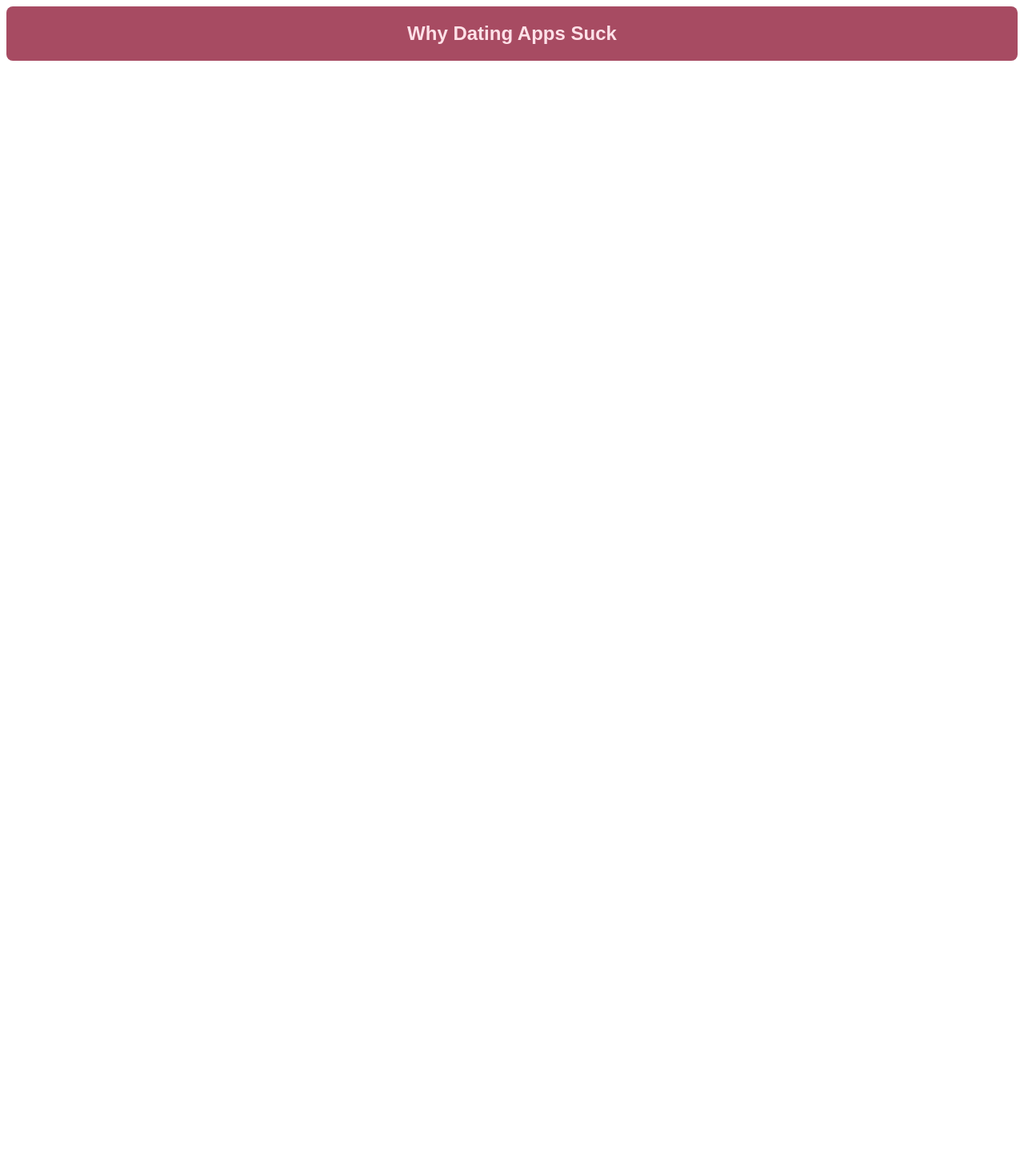
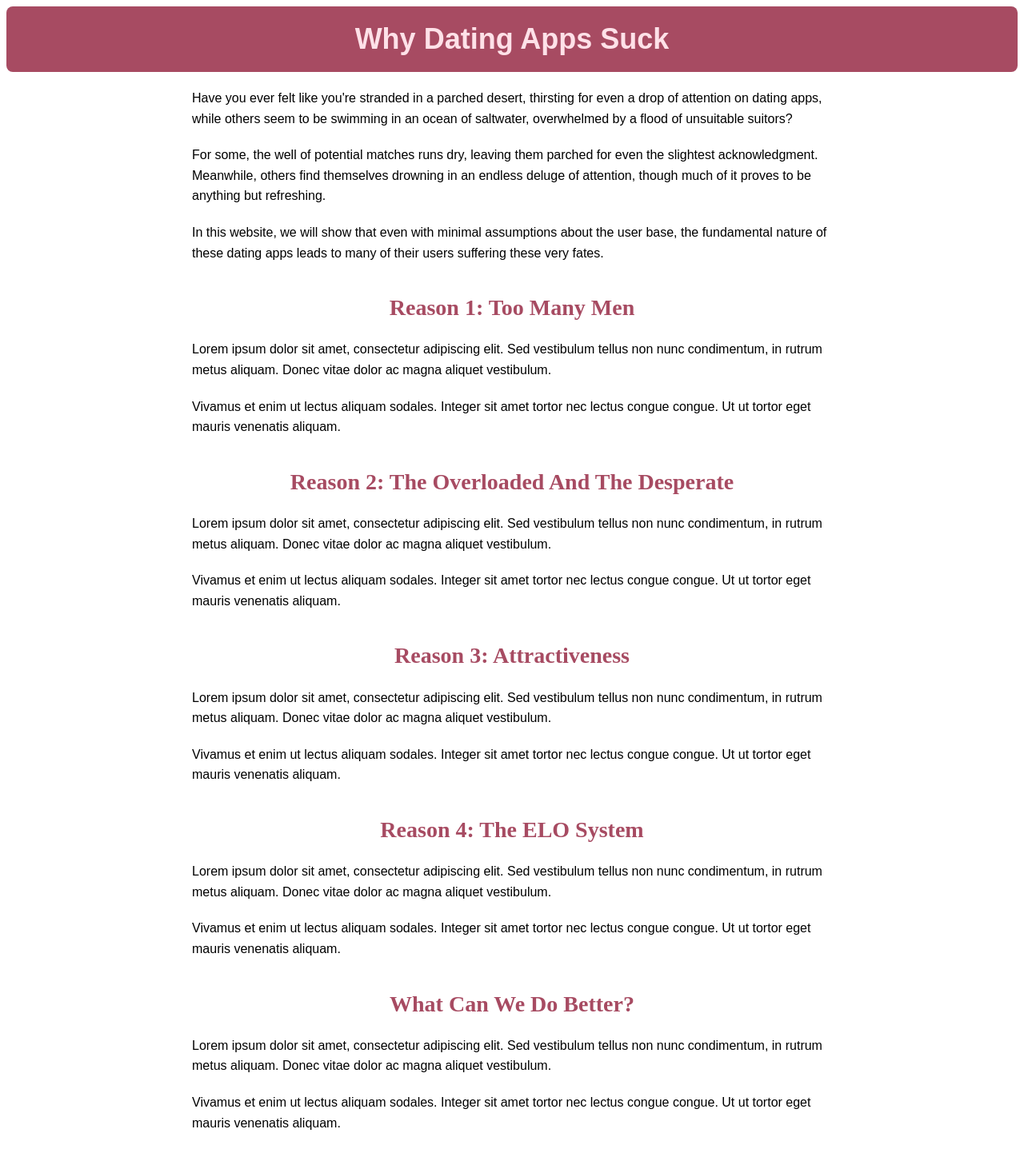
Before and after one commit to Qcallahan/DatingAppsSim, a SvelteKit app: page / in a window 1280 px wide. Shown: the whole page at 80% size. Before the commit the page ends 800 px from the top, so only its background shows below. Built offline with nearby package versions, Linux system fonts and the light colour scheme.

Commit message:
place holder text / structure

```diff
--- a/src/components/App.svelte
+++ b/src/components/App.svelte
@@ -1,18 +1,64 @@
-<script>
-  // Write your JS here, or import other files
-</script>
-
 <main>
   <div class="banner">
     <h2>Why Dating Apps Suck</h2>
   </div>
+
+  <div class="text">
+    <p>Have you ever felt like you're stranded in a parched desert, thirsting for even a drop of attention on dating apps, while others seem to be swimming in an ocean of saltwater, overwhelmed by a flood of unsuitable suitors?</p>
+
+    <p>For some, the well of potential matches runs dry, leaving them parched for even the slightest acknowledgment. Meanwhile, others find themselves drowning in an endless deluge of attention, though much of it proves to be anything but refreshing.</p>
+
+    <p>In this website, we will show that even with minimal assumptions about the user base, the fundamental nature of these dating apps leads to many of their users suffering these very fates.</p>
+  </div>
+
+  <h2 class="reason-title">Reason 1: Too Many Men</h2>
+
+  <div class="text">
+    <p>Lorem ipsum dolor sit amet, consectetur adipiscing elit. Sed vestibulum tellus non nunc condimentum, in rutrum metus aliquam. Donec vitae dolor ac magna aliquet vestibulum.</p>
+
+    <p>Vivamus et enim ut lectus aliquam sodales. Integer sit amet tortor nec lectus congue congue. Ut ut tortor eget mauris venenatis aliquam.</p>
+  </div>
+
+  <h2 class="reason-title">Reason 2: The Overloaded And The Desperate</h2>
+
+  <div class="text">
+    <p>Lorem ipsum dolor sit amet, consectetur adipiscing elit. Sed vestibulum tellus non nunc condimentum, in rutrum metus aliquam. Donec vitae dolor ac magna aliquet vestibulum.</p>
+
+    <p>Vivamus et enim ut lectus aliquam sodales. Integer sit amet tortor nec lectus congue congue. Ut ut tortor eget mauris venenatis aliquam.</p>
+  </div>
+
+  <h2 class="reason-title">Reason 3: Attractiveness</h2>
+
+  <div class="text">
+    <p>Lorem ipsum dolor sit amet, consectetur adipiscing elit. Sed vestibulum tellus non nunc condimentum, in rutrum metus aliquam. Donec vitae dolor ac magna aliquet vestibulum.</p>
+
+    <p>Vivamus et enim ut lectus aliquam sodales. Integer sit amet tortor nec lectus congue congue. Ut ut tortor eget mauris venenatis aliquam.</p>
+  </div>
+
+  <h2 class="reason-title">Reason 4: The ELO System</h2>
+
+  <div class="text">
+    <p>Lorem ipsum dolor sit amet, consectetur adipiscing elit. Sed vestibulum tellus non nunc condimentum, in rutrum metus aliquam. Donec vitae dolor ac magna aliquet vestibulum.</p>
+
+    <p>Vivamus et enim ut lectus aliquam sodales. Integer sit amet tortor nec lectus congue congue. Ut ut tortor eget mauris venenatis aliquam.</p>
+  </div>
+
+  <h2 class="reason-title"> What Can We Do Better? </h2>
+
+  <div class="text">
+    <p>Lorem ipsum dolor sit amet, consectetur adipiscing elit. Sed vestibulum tellus non nunc condimentum, in rutrum metus aliquam. Donec vitae dolor ac magna aliquet vestibulum.</p>
+
+    <p>Vivamus et enim ut lectus aliquam sodales. Integer sit amet tortor nec lectus congue congue. Ut ut tortor eget mauris venenatis aliquam.</p>
+  </div>
+
 </main>
 
+
 <style>
-  /* Write your CSS here */
+  /* Existing CSS */
   .banner {
-    background-color: #A74B62; /* Red color */
-    color: #FFE1E8; /* White text color */
+    background-color: #A74B62;
+    color: #FFE1E8;
     padding: 20px;
     text-align: center;
     font-family: Arial, sans-serif;
@@ -21,7 +67,27 @@
   }
 
   .banner h2 {
-    font-size: 24px;
+    font-size: 36px;
     margin: 0;
   }
+
+  .text {
+    max-width: 800px;
+    margin: 0 auto;
+    padding: 0 20px;
+    line-height: 1.6;
+    font-family: Arial, sans-serif;
+    font-size: 16px;
+  }
+
+  .text p {
+    margin-bottom: 20px;
+  }
+
+  .reason-title {
+    font-size: 28px;
+    text-align: center;
+    margin-top: 40px;
+    color: #A74B62; /* Match the banner color for consistency */
+  }
 </style>
```
